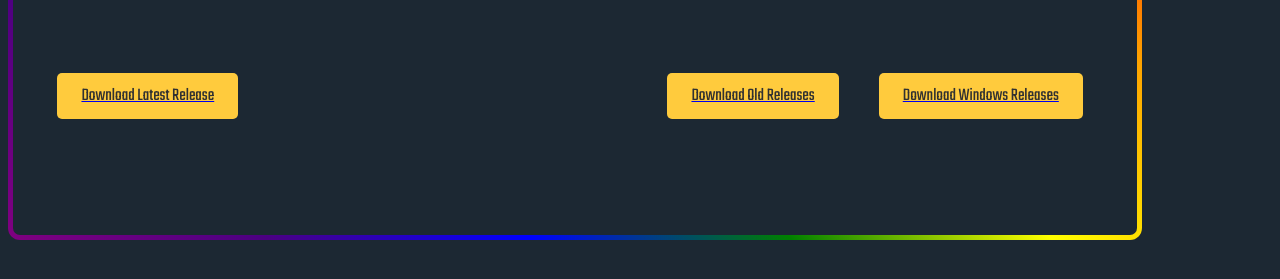
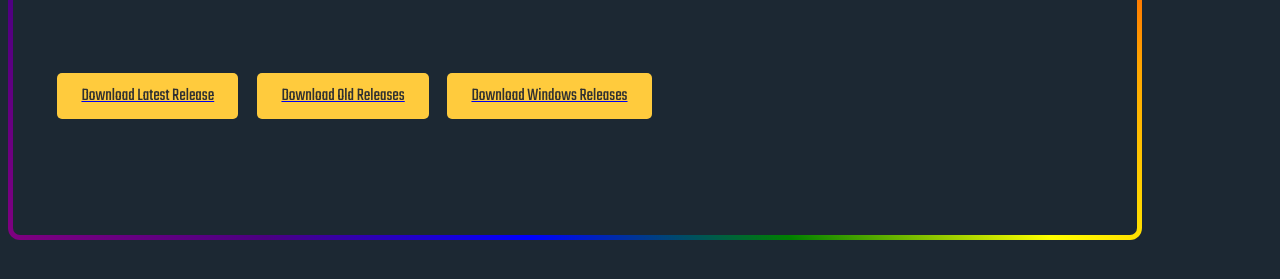
Before and after one commit to this-guy-git/this-guy-git.github.io, a plain HTML site: page pages/projects/index.html in a window 1280 px wide. Shown: the part 327-606 px from the top of the page. Drawn offline with nearby package versions, Linux system fonts and the light colour scheme.

Commit message:
Update index.html

```diff
--- a/pages/projects/index.html
+++ b/pages/projects/index.html
@@ -16,12 +16,15 @@
                 <a href="https://archlinux.org/" class="rainbow rainbow_text_animated link" target="_blank">Arch</a>,
                 <a href="https://ubuntu.com/" class="rainbow rainbow_text_animated link" target="_blank">Ubuntu</a>, and
                 <a href="https://www.debian.org/" class="rainbow rainbow_text_animated link" target="_blank"> Debian</a>!</p>
-                <a href="https://github.com/this-guy-git/ShellOS-Linux/releases/tag/2.0" target="_blank">
-                <button class="button" style="margin-top: 250px;display: block;margin-left: -570px;">Download Latest Release</button></a>
-                <a href="https://github.com/this-guy-git/ShellOS-Linux/releases/" target="_blank">
-                <button class="button" style="margin-top: 250px;display: block;margin-left: 40px;">Download Old Releases</button></a>
+            <a href="https://github.com/this-guy-git/ShellOS-Linux/releases/tag/2.0" target="_blank">
+                <button class="button" style="margin-top: 250px;display: block;margin-left: -570px;">Download Latest Release</button>
+            </a>
+            <a href="https://github.com/this-guy-git/ShellOS-Linux/releases/" target="_blank">
+                <button class="button" style="margin-top: 250px;display: block;margin-left: -370px;">Download Old Releases</button>
+            </a>
                 <a href="https://github.com/Crypticsoft-Corp/ShellOS/releases" target="_blank">
-                    <button class="button" style="margin-top: 250px;display: block;margin-left: 40px;">Download Windows Releases</button></a>
+                    <button class="button" style="margin-top: 250px;display: block;margin-left: -180px;">Download Windows Releases</button>
+                </a>
         </div>
     </body>
 </html>
```
